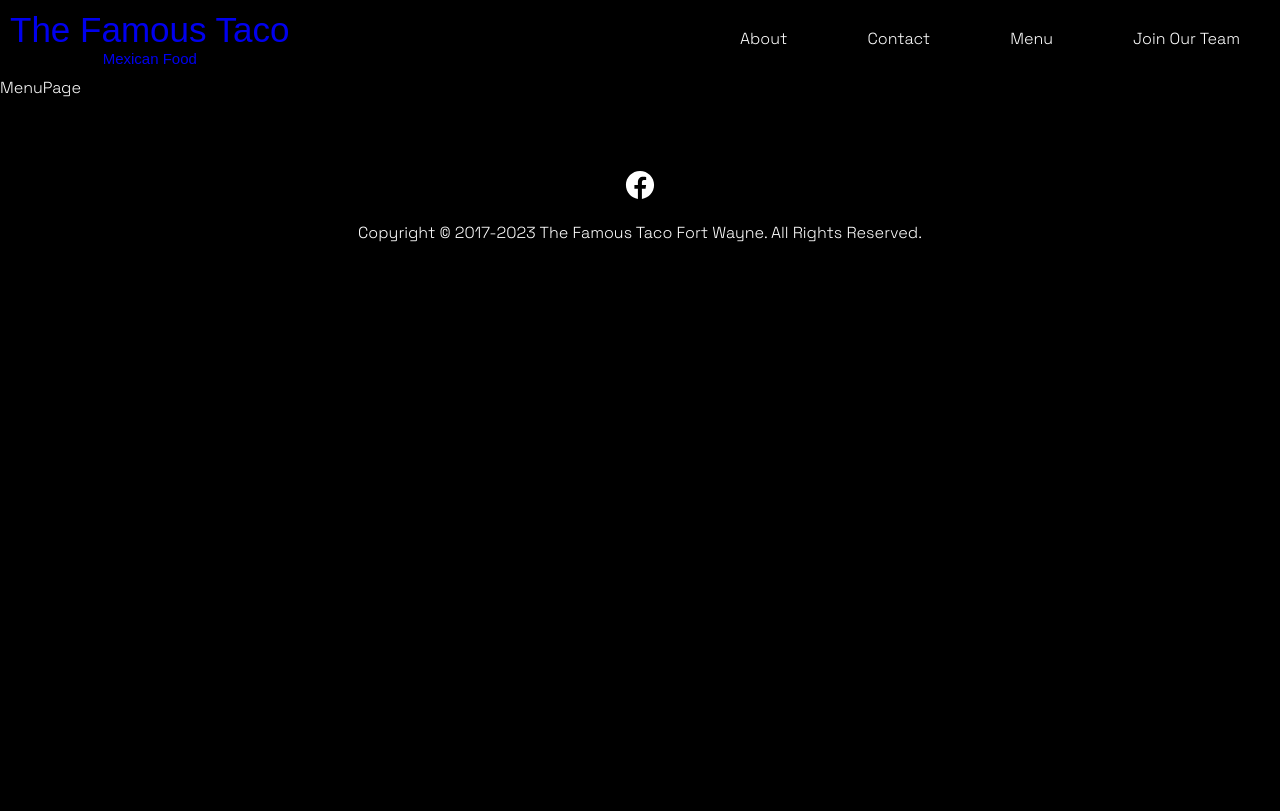
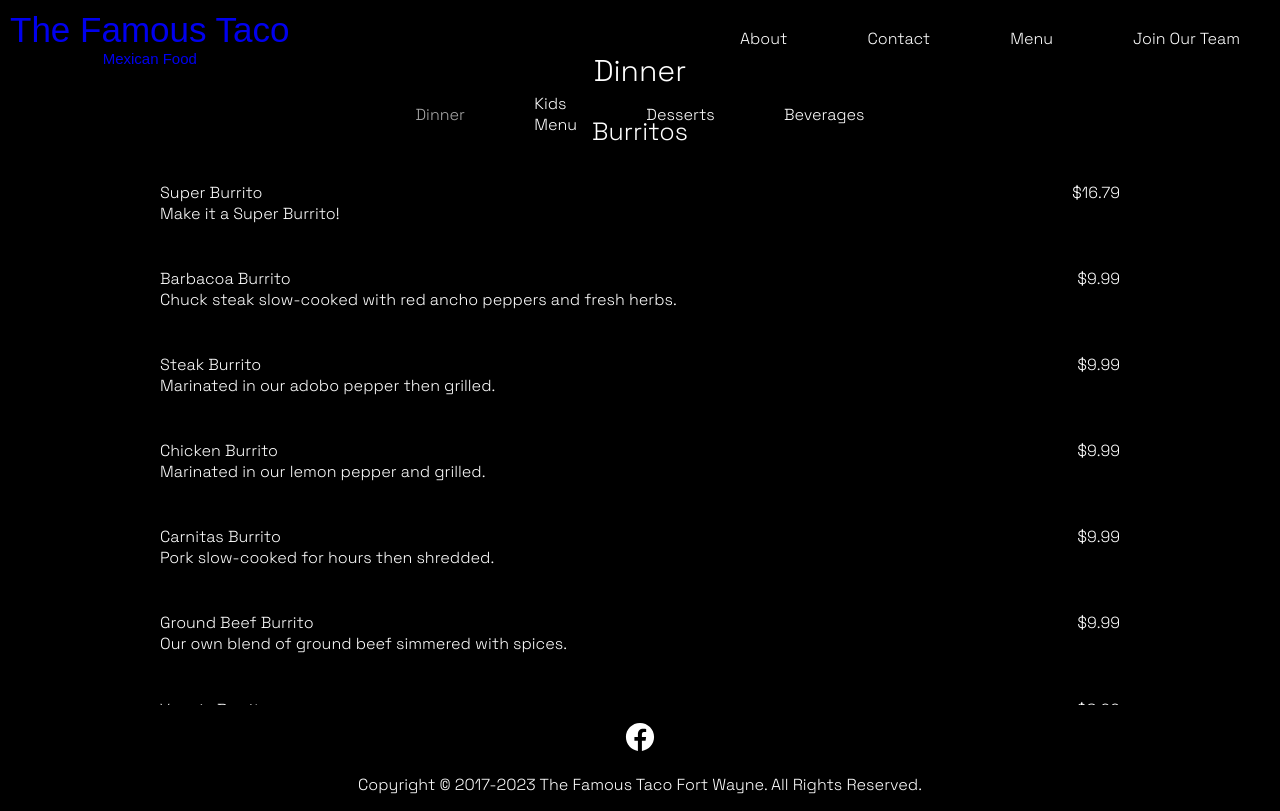
Before and after one commit to noelbarrera/famous-taco-website, a React (Vite) app: page /menu in a window 1280 px wide. Built offline with nearby package versions, Linux system fonts and the light colour scheme; a web font is replaced by a local one.

Commit message:
wip: add tabpanel components and styling to menu page

```diff
--- a/src/components/MenuPage.tsx
+++ b/src/components/MenuPage.tsx
@@ -1,7 +1,10 @@
-
+import TabPanel from "./TabPanels"
+import "../styles/MenuPage.css"
 const MenuPage = () => {
   return (
-    <div>MenuPage</div>
+    <div className="menu-page-container" style={{flex: '1 1 auto'}}>
+     <TabPanel/>
+    </div>
   )
 }
 
--- /dev/null
+++ b/src/components/TabPanels/DinnerMenu.tsx
@@ -0,0 +1,47 @@
+import "../../styles/DinnerMenu.css"
+const DinnerMenu = () => {
+  return (
+    <div className="menu-container">
+      <div className="menu-header">Dinner</div>
+        <div className="menu-section-title">Burritos</div>
+        <div className="menu-item">
+          <span className="menu-item-price">$16.79</span>
+          <div className="menu-item-title">Super Burrito</div>
+          <div className="menu-item-description">Make it a Super Burrito!</div>
+        </div>
+        <div className="menu-item">
+          <span className="menu-item-price">$9.99</span>
+          <div className="menu-item-title">Barbacoa Burrito</div>
+          <div className="menu-item-description">Chuck steak slow-cooked with red ancho peppers and fresh herbs.</div>
+        </div>
+        <div className="menu-item">
+          <span className="menu-item-price">$9.99</span>
+          <div className="menu-item-title">Steak Burrito</div>
+          <div className="menu-item-description">Marinated in our adobo pepper then grilled.</div>
+        </div>
+        <div className="menu-item">
+          <span className="menu-item-price">$9.99</span>
+          <div className="menu-item-title">Chicken Burrito</div>
+          <div className="menu-item-description">Marinated in our lemon pepper and grilled.</div>
+        </div>
+        <div className="menu-item">
+          <span className="menu-item-price">$9.99</span>
+          <div className="menu-item-title">Carnitas Burrito</div>
+          <div className="menu-item-description">Pork slow-cooked for hours then shredded.</div>
+        </div>
+        <div className="menu-item">
+          <span className="menu-item-price">$9.99</span>
+          <div className="menu-item-title">Ground Beef Burrito</div>
+          <div className="menu-item-description">Our own blend of ground beef simmered with spices.</div>
+        </div>
+        <div className="menu-item">
+          <span className="menu-item-price">$8.99</span>
+          <div className="menu-item-title">Veggie Burrito</div>
+          <div className="menu-item-description">Includes our fresh guacamole and choice of beans.</div>
+        </div>
+          {/* //TODO: possible add burrito bowl */}
+    </div>
+  );
+};
+
+export default DinnerMenu;
--- /dev/null
+++ b/src/components/TabPanels/TabBody.tsx
@@ -0,0 +1,15 @@
+import { TabsType } from ".";
+
+type props = TabsType
+
+
+const TabBody = ({ content}: props) => {
+
+  return (
+    <>
+      {content}
+    </>
+  );
+};
+
+export default TabBody;
--- /dev/null
+++ b/src/components/TabPanels/index.tsx
@@ -0,0 +1,67 @@
+import { useState } from "react";
+import "../../styles/TabPanel.css";
+import TabBody from "./TabBody";
+import DinnerMenu from "./DinnerMenu";
+
+export type TabsType = {
+  tabName: string;
+  content: React.ReactNode;
+};
+
+const TabPanel = () => {
+  const tabs: TabsType[] = [
+    {
+      tabName: "Dinner",
+      content: <DinnerMenu />,
+    },
+    {
+      tabName: "KidsMenu",
+      content: <div>kids</div>,
+    },
+    {
+      tabName: "Desserts",
+      content: <div>desserts</div>,
+    },
+    {
+      tabName: "Beverages",
+      content: <div>beverages</div>,
+    },
+  ];
+  const [activeTab, setActiveTab] = useState<TabsType>(tabs[0]);
+
+  console.log("active", activeTab);
+  return (
+    <>
+      <ul className="tab-panel-header flex">
+        <li
+          onClick={() => setActiveTab(tabs[0])}
+          className={activeTab.tabName === "Dinner" ? "active" : ""}
+        >
+          Dinner
+        </li>
+        <li
+          onClick={() => setActiveTab(tabs[1])}
+          className={activeTab.tabName === "KidsMenu" ? " active" : ""}
+        >
+          Kids Menu
+        </li>
+        <li
+          onClick={() => setActiveTab(tabs[2])}
+          className={activeTab.tabName === "Desserts" ? "active" : ""}
+        >
+          Desserts
+        </li>
+        <li
+          onClick={() => setActiveTab(tabs[3])}
+          className={activeTab.tabName === "Beverages" ? "active" : ""}
+        >
+          Beverages
+        </li>
+      </ul>
+
+      <TabBody tabName={activeTab.tabName} content={activeTab.content} />
+    </>
+  );
+};
+
+export default TabPanel;
--- /dev/null
+++ b/src/styles/DinnerMenu.css
@@ -0,0 +1,28 @@
+.menu-container {
+    display: flex;
+    flex-direction: column;
+    justify-content: center;
+    align-items: center;
+    gap: 5%;
+    width: 75%;
+}
+
+.menu-container .menu-item {
+    margin: 1% 0px;
+}
+.menu-header {
+    font-size: 30px;
+}
+.menu-section-title {
+    text-align: center;
+    font-size: 25px;
+}
+.menu-item{
+    /* border: 1px solid white; */
+    justify-content: space-between;
+    width: 100%;
+}
+
+.menu-item-price {
+    float: right;
+}
--- /dev/null
+++ b/src/styles/MenuPage.css
@@ -0,0 +1,5 @@
+.menu-page-container {
+    display: flex;
+    flex-direction: column;
+    align-items: center;
+}
--- /dev/null
+++ b/src/styles/TabPanel.css
@@ -0,0 +1,24 @@
+
+.flex {
+    display: flex;
+    justify-content: center;
+    align-items: center;
+}
+
+.tab-panel-header {
+    list-style-type: none;
+    flex-direction: row;
+    padding: 0;
+    gap: 25%;
+}
+
+.tab-panel-header li {
+    cursor: pointer;
+    user-select: none;
+}
+
+.active {
+    color: darkGrey;
+    display: inline-block;
+    position: relative;
+}
```
Also changed, not shown: src/components/TabPanels/KidsMenu.tsx (added, +8 -0 lines).
